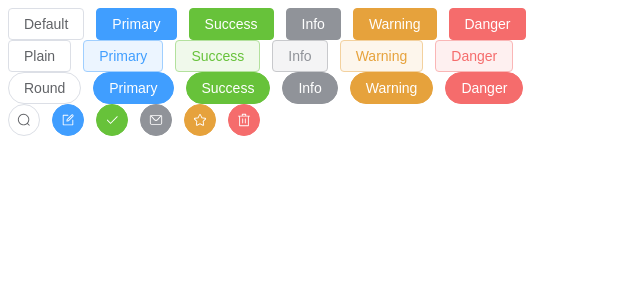
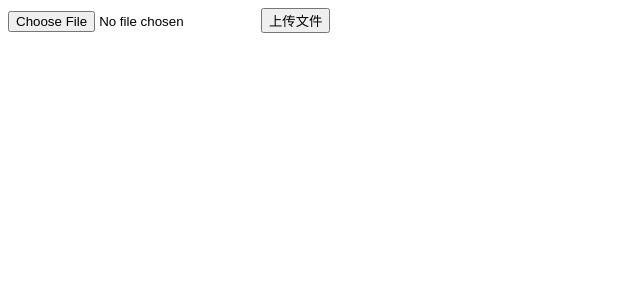
Before and after one commit to ponponon/noface, a Vue app: page / in a window 1280 px wide. Shown: the top 300 px of the page, without its empty margins (0-640 px from the left). Built offline with nearby package versions, Linux system fonts and the light colour scheme.

Commit message:
feature: 可以发出请求,但是结果不会打印到屏幕

```diff
--- a/src/App.vue
+++ b/src/App.vue
@@ -1,48 +1,53 @@
 <template>
-  <el-row class="mb-4">
-    <el-button>Default</el-button>
-    <el-button type="primary">Primary</el-button>
-    <el-button type="success">Success</el-button>
-    <el-button type="info">Info</el-button>
-    <el-button type="warning">Warning</el-button>
-    <el-button type="danger">Danger</el-button>
-  </el-row>
-
-  <el-row class="mb-4">
-    <el-button plain>Plain</el-button>
-    <el-button type="primary" plain>Primary</el-button>
-    <el-button type="success" plain>Success</el-button>
-    <el-button type="info" plain>Info</el-button>
-    <el-button type="warning" plain>Warning</el-button>
-    <el-button type="danger" plain>Danger</el-button>
-  </el-row>
-
-  <el-row class="mb-4">
-    <el-button round>Round</el-button>
-    <el-button type="primary" round>Primary</el-button>
-    <el-button type="success" round>Success</el-button>
-    <el-button type="info" round>Info</el-button>
-    <el-button type="warning" round>Warning</el-button>
-    <el-button type="danger" round>Danger</el-button>
-  </el-row>
-
-  <el-row>
-    <el-button :icon="Search" circle />
-    <el-button type="primary" :icon="Edit" circle />
-    <el-button type="success" :icon="Check" circle />
-    <el-button type="info" :icon="Message" circle />
-    <el-button type="warning" :icon="Star" circle />
-    <el-button type="danger" :icon="Delete" circle />
-  </el-row>
+  <div>
+    <input type="file" ref="fileInput" @change="onFileChange">
+    <button @click="uploadFile">上传文件</button>
+    <div v-if="response">
+      <p>ID: {{ response[0][0].id }}</p>
+      <p>创建时间: {{ response[0][0].created_at }}</p>
+      <p>更新时间: {{ response[0][0].updated_at }}</p>
+      <p>人员ID: {{ response[0][0].person_id }}</p>
+      <p>哈希码: {{ response[0][0].hash_code }}</p>
+      <p>文件路径: {{ response[0][0].file_path }}</p>
+    </div>
+  </div>
 </template>
 
-<script lang="ts" setup>
-import {
-  Check,
-  Delete,
-  Edit,
-  Message,
-  Search,
-  Star,
-} from '@element-plus/icons-vue'
+<script>
+import { ref } from 'vue';
+
+export default {
+  setup() {
+    const file = ref(null);
+    const response = ref(null);
+
+    const onFileChange = (e) => {
+      file.value = e.target.files[0];
+    };
+
+    const uploadFile = async () => {
+      const formData = new FormData();
+      formData.append('file', file.value);
+
+      try {
+        const response = await fetch('http://127.0.0.1:6200/sample/image_file', {
+          method: 'POST',
+          body: formData
+        });
+
+        const data = await response.json();
+        response.value = data;
+      } catch (error) {
+        console.error(error);
+      }
+    };
+
+    return {
+      file,
+      response,
+      onFileChange,
+      uploadFile
+    };
+  }
+};
 </script>
```
